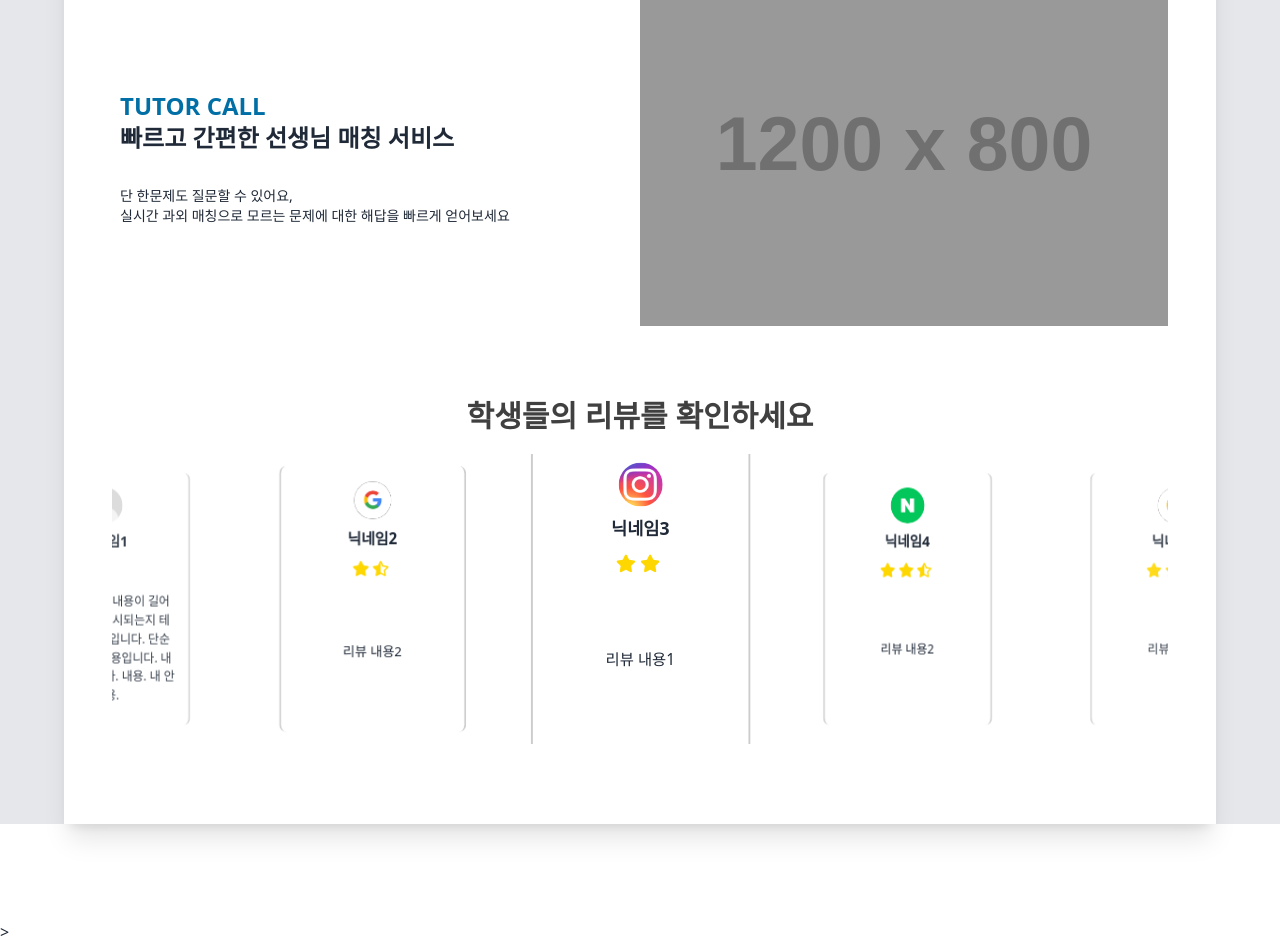
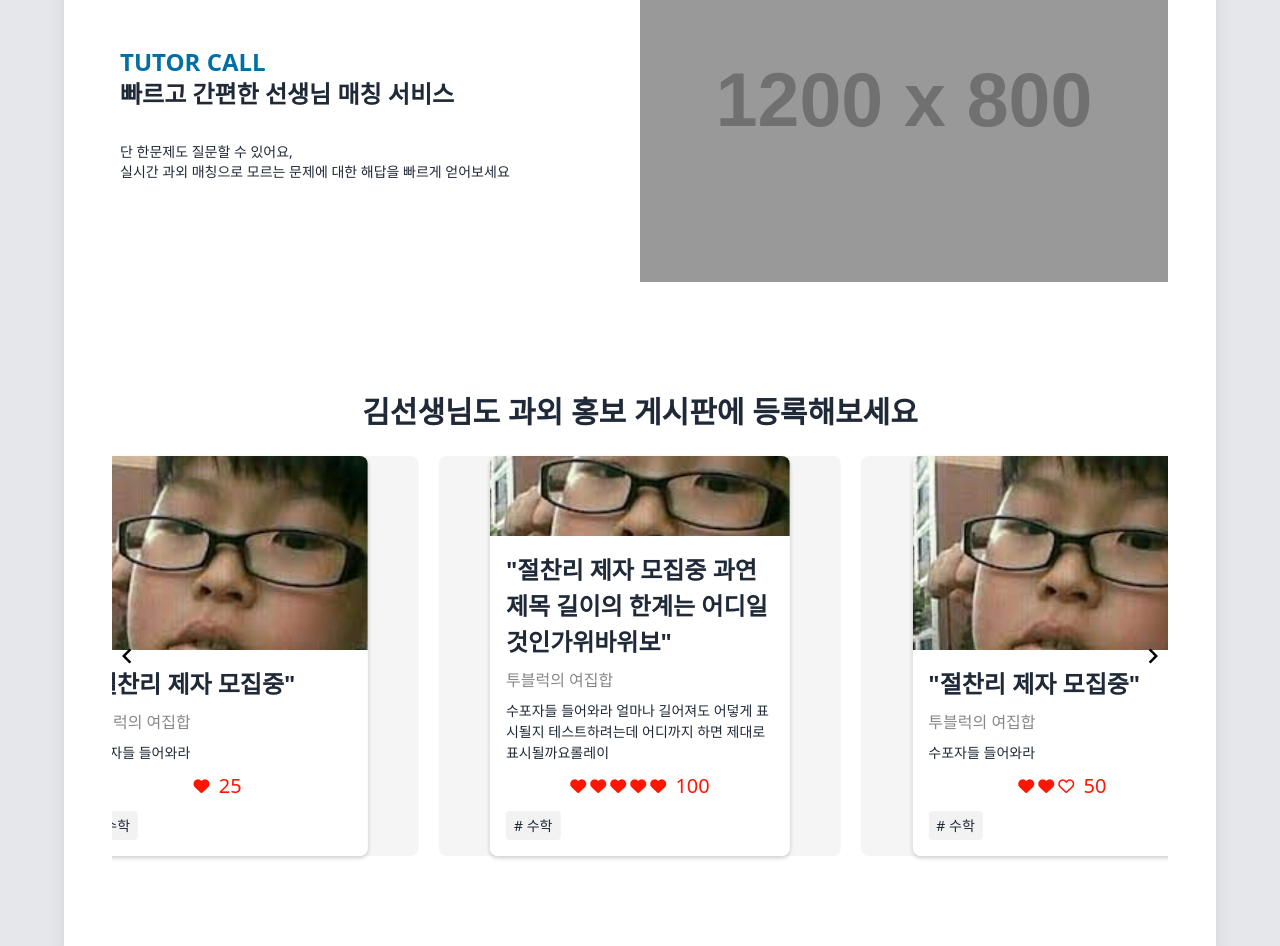
Before and after one commit to seongeun42/TutorCall, a Vue app in the folder frontend/: page / in a window 1280 px wide. Shown: the part 640-1586 px from the top of the page. Built offline with nearby package versions, Linux system fonts and the light colour scheme.

Commit message:
Design: MainPage의 홍보 구체화
Related to: S10P12A604-316

```diff
--- a/frontend/src/App.vue
+++ b/frontend/src/App.vue
@@ -5,7 +5,7 @@ import MainPage from '@/pages/mainpage/MainPage.vue'
 
 <template>
   <NavBar />
-  <MainPage />>
+  <MainPage />
 </template>
 
 <style scoped></style>
--- a/frontend/src/pages/mainpage/FindTutor.vue
+++ b/frontend/src/pages/mainpage/FindTutor.vue
@@ -5,21 +5,135 @@
         <p class="font-black text-center">김선생님도 과외 홍보 게시판에 등록해보세요</p>
       </div>
     </div>
-    <div class="flex flex-row space-x-5 justify-center mt-10">
-      <!-- <img src="https://via.placeholder.com/200x300" class="w-full h-auto opacity-75" />
-      <img src="https://via.placeholder.com/200x300" class="w-full h-auto opacity-75" />
-      <img src="https://via.placeholder.com/200x300" class="w-full h-auto opacity-75" />
-      <img src="https://via.placeholder.com/200x300" class="w-full h-auto opacity-75" /> -->
-      <RecommendedTutorVue />
-      <RecommendedTutorVue />
-      <RecommendedTutorVue />
-      <RecommendedTutorVue />
-    </div>
+    <Carousel :items-to-show="2.5" :wrapAround="true">
+      <Slide v-for="(slide, index) in Promotions" :key="index">
+        <div class="carousel__item"><RecommendedTutorVue :data="slide" /></div>
+      </Slide>
+      <template #addons>
+        <Navigation />
+      </template>
+    </Carousel>
   </div>
 </template>
 
 <script setup lang="ts">
 import RecommendedTutorVue from './RecommendedTutor.vue'
+import { Carousel, Navigation, Slide } from 'vue3-carousel'
+import { ref, type Ref, defineComponent } from 'vue'
+
+defineComponent({
+  name: 'WrapAround',
+  components: {
+    Carousel,
+    Slide,
+    Navigation,
+    RecommendedTutorVue
+  }
+})
+
+interface Promotion {
+  lectureId: number
+  promotionTitle: string
+  // promotionContent: string
+  tutorId: number
+  tutorNickname: string
+  introduction: string
+  profileUrl: string
+  reliability: number
+  tag: string
+}
+
+const Promotions: Ref<Promotion[]> = ref([
+  {
+    lectureId: 1,
+    promotionTitle: '절찬리 제자 모집중 과연 제목 길이의 한계는 어디일것인가위바위보',
+    // promotionContent: '내가 수포자다 싶으면 들어오세요',
+    tutorId: 1,
+    tutorNickname: '투블럭의 여집합',
+    introduction:
+      '수포자들 들어와라 얼마나 길어져도 어덯게 표시될지 테스트하려는데 어디까지 하면 제대로 표시될까요롤레이',
+    profileUrl: 'src/img/student.jpg',
+    reliability: 100,
+    tag: '수학'
+  },
+  {
+    lectureId: 2,
+    promotionTitle: '절찬리 제자 모집중',
+    // promotionContent: '내가 수포자다 싶으면 들어오세요',
+    tutorId: 1,
+    tutorNickname: '투블럭의 여집합',
+    introduction: '수포자들 들어와라',
+    profileUrl: 'src/img/student.jpg',
+    reliability: 50,
+    tag: '수학'
+  },
+  {
+    lectureId: 3,
+    promotionTitle: '절찬리 제자 모집중',
+    // promotionContent: '내가 수포자다 싶으면 들어오세요',
+    tutorId: 1,
+    tutorNickname: '투블럭의 여집합',
+    introduction: '수포자들 들어와라',
+    profileUrl: 'src/img/student.jpg',
+    reliability: 75,
+    tag: '수학'
+  },
+  {
+    lectureId: 4,
+    promotionTitle: '절찬리 제자 모집중',
+    // promotionContent: '내가 수포자다 싶으면 들어오세요',
+    tutorId: 1,
+    tutorNickname: '투블럭의 여집합',
+    introduction: '수포자들 들어와라',
+    profileUrl: 'src/img/student.jpg',
+    reliability: 80,
+    tag: '수학'
+  },
+  {
+    lectureId: 5,
+    promotionTitle: '절찬리 제자 모집중',
+    // promotionContent: '내가 수포자다 싶으면 들어오세요',
+    tutorId: 1,
+    tutorNickname: '투블럭의 여집합',
+    introduction: '수포자들 들어와라',
+    profileUrl: 'src/img/student.jpg',
+    reliability: 83,
+    tag: '수학'
+  },
+  {
+    lectureId: 6,
+    promotionTitle: '절찬리 제자 모집중',
+    // promotionContent: '내가 수포자다 싶으면 들어오세요',
+    tutorId: 1,
+    tutorNickname: '투블럭의 여집합',
+    introduction: '수포자들 들어와라',
+    profileUrl: 'src/img/student.jpg',
+    reliability: 25,
+    tag: '수학'
+  }
+])
 </script>
 
-<style scoped></style>
+<style scoped>
+.carousel__item {
+  min-height: 200px;
+  width: 100%;
+  background-color: whitesmoke;
+  color: var(--vc-clr-background-color);
+  font-size: 20px;
+  border-radius: 8px;
+  display: flex;
+  justify-content: center;
+  align-items: center;
+}
+
+.carousel__slide {
+  padding: 10px;
+}
+
+.carousel__prev,
+.carousel__next {
+  box-sizing: content-box;
+  border: 5px solid white;
+}
+</style>
--- a/frontend/src/pages/mainpage/MainPage.vue
+++ b/frontend/src/pages/mainpage/MainPage.vue
@@ -24,7 +24,7 @@ import { ref } from 'vue'
 import type { Ref } from 'vue'
 
 // 추후 로직 구현 필요(비회원 & 학생 / 선생님 회원 구분)
-const isTutor: Ref<boolean> = ref(false)
+const isTutor: Ref<boolean> = ref(true)
 </script>
 
 <style scoped></style>
--- a/frontend/src/pages/mainpage/RecommendedTutor.vue
+++ b/frontend/src/pages/mainpage/RecommendedTutor.vue
@@ -1,9 +1,108 @@
 <template>
-  <div>
-    <img src="https://via.placeholder.com/200x300" class="w-full h-auto opacity-75" />
+  <link
+    rel="stylesheet"
+    href="https://cdnjs.cloudflare.com/ajax/libs/font-awesome/6.1.0/css/all.min.css"
+  />
+  <div class="card">
+    <div class="card-bg" :style="{ backgroundImage: 'url(' + data.profileUrl + ')' }"></div>
+    <div class="card-content">
+      <h2 class="promotion-title">"{{ data.promotionTitle }}"</h2>
+      <p class="tutor-nickname">{{ data.tutorNickname }}</p>
+      <p class="introduction">{{ data.introduction }}</p>
+      <div class="reliability-rate">
+        <i
+          v-for="i in Math.floor(data.reliability / 20)"
+          :key="`${data.lectureId}+${i}-${i}`"
+          class="fa-solid fa-heart"
+        ></i>
+        <i v-if="data.reliability % 20 >= 10" class="fa-regular fa-heart"></i>
+        <i v-if="data.reliability % 20 >= 20" class="fa-regular fa-heart"></i>
+        &nbsp;{{ data.reliability }}
+      </div>
+      <div class="tag"># {{ data.tag }}</div>
+    </div>
   </div>
 </template>
 
-<script setup lang="ts"></script>
+<script setup lang="ts">
+import { defineProps } from 'vue'
 
-<style scoped></style>
+interface Promotion {
+  lectureId: number
+  promotionTitle: string
+  // promotionContent: string
+  tutorId: number
+  tutorNickname: string
+  introduction: string
+  profileUrl: string
+  reliability: number
+  tag: string
+}
+
+defineProps({
+  data: {
+    type: Object as () => Promotion,
+    required: true
+  }
+})
+</script>
+
+<style scoped>
+.card {
+  width: 300px;
+  height: 400px;
+  border-radius: 8px;
+  overflow: hidden;
+  box-shadow: 0 2px 4px rgba(0, 0, 0, 0.2);
+}
+
+.card-bg {
+  width: 100%;
+  height: 100%;
+  background-size: cover;
+  background-position: center;
+}
+
+.card-content {
+  padding: 16px;
+  background-color: #ffffff;
+}
+
+.promotion-title {
+  font-size: 24px;
+  font-weight: bold;
+  margin-bottom: 8px;
+}
+
+.tutor-nickname {
+  font-size: 16px;
+  color: #888888;
+  margin-bottom: 8px;
+}
+
+.introduction {
+  font-size: 14px;
+  margin-bottom: 8px;
+}
+
+.reliability-rate {
+  display: flex;
+  align-items: center;
+  justify-content: center;
+  color: #ff1500;
+  margin-bottom: 8px;
+}
+
+.reliability-rate i {
+  margin-right: 4px;
+  font-size: 16px;
+}
+
+.tag {
+  font-size: 14px;
+  background-color: #f2f2f2;
+  padding: 4px 8px;
+  border-radius: 4px;
+  display: inline-block;
+}
+</style>
```
